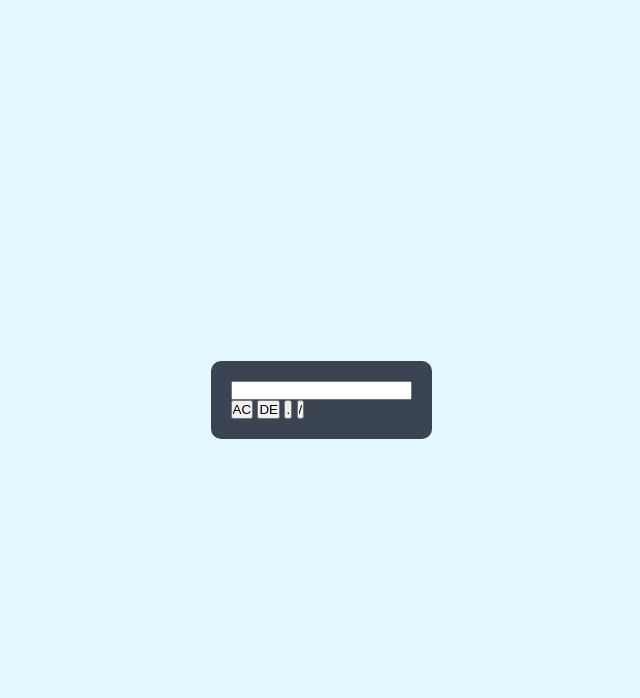
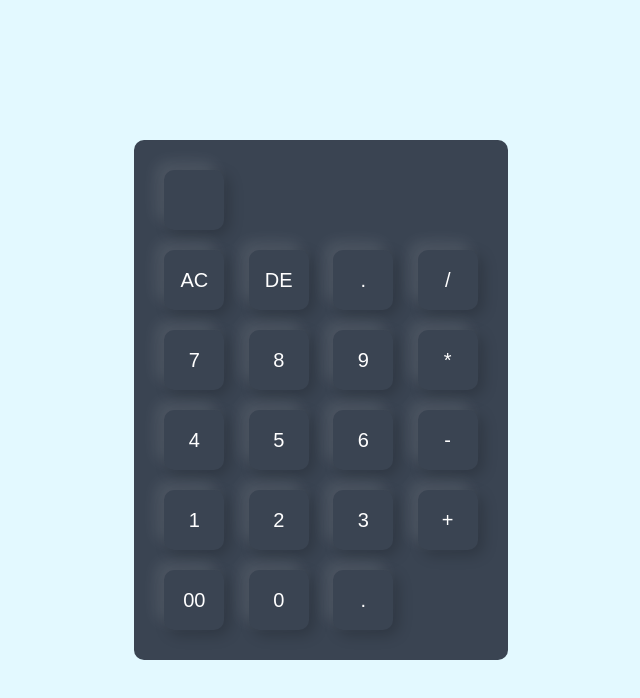
Before and after one commit to dev-salih/calculator, a plain HTML site: page index.html in a window 1280 px wide. Shown: the whole page, without its empty margins (319-959 px from the left). Drawn offline with Linux system fonts and the light colour scheme.

Commit message:
some stru & sty added

```diff
--- a/index.html
+++ b/index.html
@@ -12,7 +12,7 @@
     <div class="container">
         <div class="calculator">
             <form>
-                <div>
+                <div class="display">
                     <input type="text" name="display">
                 </div>
                 <div>
@@ -21,26 +21,25 @@
                     <input type="button" value=".">
                     <input type="button" value="/">
                 </div>
-                <!-- <div>
-                    <input type="button" value="">
-                    <input type="button" value="DE">
+                <div>
+                    <input type="button" value="7">
+                    <input type="button" value="8">
+                    <input type="button" value="9">
+                    <input type="button" value="*">
+                </div><div>
+                    <input type="button" value="4">
+                    <input type="button" value="5">
+                    <input type="button" value="6">
+                    <input type="button" value="-">
+                </div><div>
+                    <input type="button" value="1">
+                    <input type="button" value="2">
+                    <input type="button" value="3">
+                    <input type="button" value="+">
+                </div><div>
+                    <input type="button" value="00">
+                    <input type="button" value="0">
                     <input type="button" value=".">
-                    <input type="button" value="/">
-                </div><div>
-                    <input type="button" value="AC">
-                    <input type="button" value="DE">
-                    <input type="button" value=".">
-                    <input type="button" value="/">
-                </div><div>
-                    <input type="button" value="AC">
-                    <input type="button" value="DE">
-                    <input type="button" value=".">
-                    <input type="button" value="/">
-                </div><div>
-                    <input type="button" value="AC">
-                    <input type="button" value="DE">
-                    <input type="button" value=".">
-                    <input type="button" value="/"> -->
                 </div>
             </form>
         </div>
--- a/style.css
+++ b/style.css
@@ -15,5 +15,17 @@
     background: #3a4452;
     padding: 20px;
     border-radius: 10px;
-
 }
+.calculator form input{
+    border: 0;
+    outline: 0;
+    width: 60px;
+    height: 60px;
+    border-radius: 10px;
+    box-shadow: -8px -8px 15px rgba(255, 255, 255, 0.1), 5px 5px 15px rgba(0, 0, 0, 0.2);
+    background: transparent;
+    font-size: 20px;
+    color: #fff;
+    cursor: pointer;
+    margin: 10px;
+}
```
